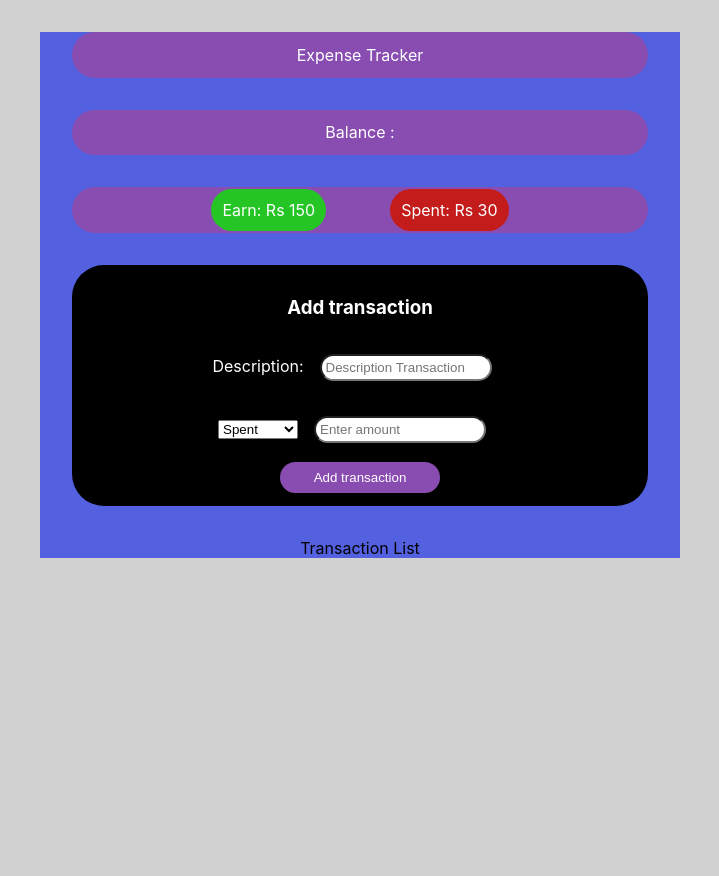
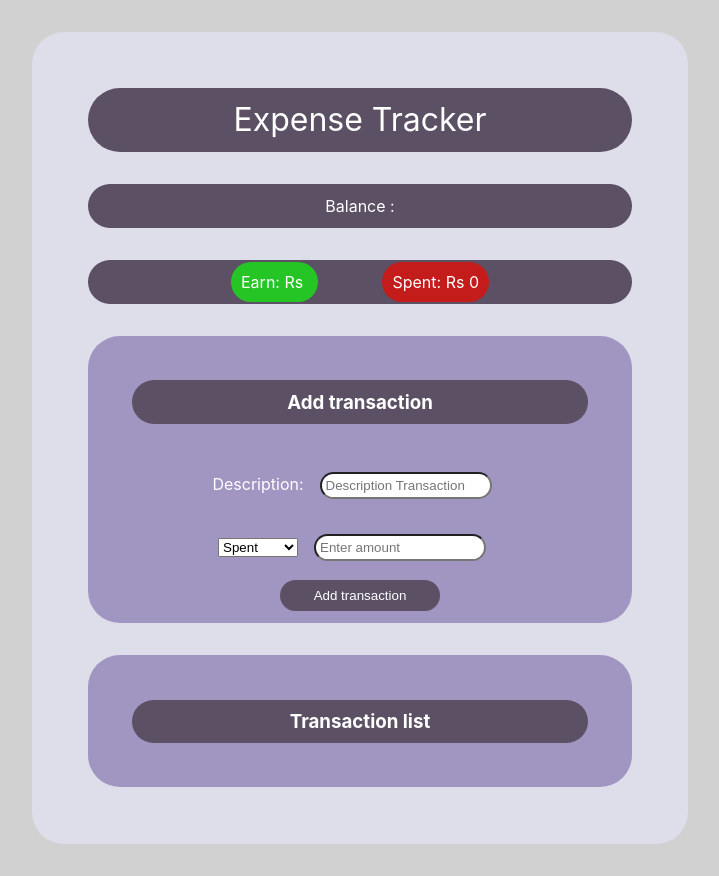
Before and after one commit to sanjayrjs16/CashFlow-tracker-react, a React (Create React App) app: page / in a window 1280 px wide. Shown: the whole page, without its empty margins (280-999 px from the left). Before the commit the page ends 800 px from the top, so only its background shows below. Built offline with nearby package versions, Linux system fonts and the light colour scheme.

Commit message:
Use Reducer and ContextAPI

```diff
--- a/package.json
+++ b/package.json
@@ -9,7 +9,8 @@
     "node-sass": "^4.14.1",
     "react": "^16.13.1",
     "react-dom": "^16.13.1",
-    "react-scripts": "3.4.3"
+    "react-scripts": "3.4.3",
+    "uuid": "^8.3.0"
   },
   "scripts": {
     "start": "react-scripts start",
--- a/scss/_variables.scss
+++ b/scss/_variables.scss
@@ -1,7 +1,7 @@
 $bg-color : rgb(209, 209, 209);
-$primary-color: rgb(83, 97, 224);
-$secondary-color: rgb(137, 77, 177);
-$dark-color: black;
+$primary-color: rgb(221, 222, 233);
+$secondary-color: rgb(92, 80, 100);
+$dark-color: rgb(161, 149, 194);
 $light-color: white;
 $earn-color: rgb(38, 197, 38);
 $spent-color: rgb(196, 27, 27);
--- a/scss/main.scss
+++ b/scss/main.scss
@@ -2,6 +2,9 @@
 
 body{
     background-color: $bg-color;
+    padding: 2rem;
+    border-radius: 1rem;
+
 
 }
 
@@ -26,6 +29,7 @@ body{
 
 }
 .App{
+    @extend %card;
     margin: auto;
     width: 50%;
     text-align: center;
@@ -36,6 +40,7 @@ body{
         @extend %card;
         background-color: $secondary-color;
         color: $light-color;
+        font-size: 2rem;
 
     }
 
@@ -68,9 +73,15 @@ body{
         background-color: $dark-color;
         color: $light-color;
 
+        .trans-header{
+            @extend %card;
+            background-color: $secondary-color;
+        }
+
         .form-items{
             display: grid;
             grid-template-rows: 2fr 2fr 1fr;
+
             .trans-description-input{
                 @extend %inputs;
             }
@@ -91,4 +102,23 @@ body{
             }
         }
     }
+
+    .transaction-list{
+        @extend %card;
+        background-color: $dark-color;
+
+        .trans-list-header{
+            @extend %card;
+            background-color: $secondary-color;
+            color: $light-color;
+
+        }
+        .trans-list-items{
+            @extend %card;
+            background-color: $primary-color;
+            list-style: none;
+
+
+        }
+    }
 }
--- a/src/components/AddTransaction.js
+++ b/src/components/AddTransaction.js
@@ -1,12 +1,16 @@
-import React, {useState, useEffect} from 'react'
+import React, {useState, useEffect, useContext} from 'react'
+import { GlobalContext } from '../contexts/GlobalContext'
+import { v4 as uuidv4 } from 'uuid';
 
 export const AddTransaction = () => {
+
     const [text, setText] = useState(() => { return "" })
     const [amount, setAmount] = useState(() => { return "" })
     const [select, setSelect] = useState(() => { return "" })
-    // const selectRef = useRef(0)
 
-    useEffect(() =>{
+   const {  addtransaction } = useContext(GlobalContext)
+
+   useEffect(() =>{
        setAmount( () => {
            if (select === "Earn"){
                if(amount < 0)
@@ -24,38 +28,35 @@ export const AddTransaction = () => {
         console.log("rendered")
     },[select, amount])
 
-    // const finalAmount = (amt) =>{
-    //     setAmount(()=> {
-    //         if (select == "Earn")
-    //             return amt
-    //         else
-    //             return -1*amt
-    //         })
-    // }
+   const handleSubmit = (e) => {
+       e.preventDefault()
+      // setinitialState([...initialState, {id: uuidv4(), text: text, amount: amount}])
+    const  transaction = {id: uuidv4(), text: text, amount: amount}
+      addtransaction(transaction);
+       setAmount('')
+       setText('')
 
+   }
     return (
         <div className="add-transaction">
             <h3 className="trans-header">Add transaction</h3>
-            <form>
+            <form onSubmit = {handleSubmit}>
                 <div className = "form-items">
                         <div>
                             <label htmlFor="description">Description:</label>
-                            <input className="trans-description-input" type="text" value={text} onChange={(e) => {setText(e.target.value)}} placeholder="Description Transaction" />
+                            <input className="trans-description-input" type="text" value={text} onChange={(e) => {setText(e.target.value)}} placeholder="Description Transaction" required/>
                         </div>
-
                        <div>
-                            <select className="trans-select" value={select} onChange={(e) => {setSelect(e.target.value)}} name="typeSelect">
-                                <option value={0} disabled defaultValue>Transaction</option>
+                            <select className="trans-select" value={select} onChange={(e) => {setSelect(e.target.value)}} name="typeSelect" required>
+                                <option value={0} disabled defaultValue="Transaction">Transaction</option>
                                 <option value= {"Spent"}>Spent</option>
                                 <option value= {"Earn"}>Earn</option>
                             </select>
-                            <input className="trans-amount-input" type="number" value={amount} onChange={(e) => {setAmount(e.target.value)}}  placeholder="Enter amount" />
+                            <input className="trans-amount-input" type="number" value={amount} onChange={(e) => {setAmount(e.target.value)}}  placeholder="Enter amount" required/>
                        </div>
-
                     <button className="trans-button" type="submit">Add transaction</button>
                 </div>
             </form>
-        {console.log(amount)}
         </div>
-    )
+    );
 }
--- a/src/components/IncomeExpences.js
+++ b/src/components/IncomeExpences.js
@@ -1,14 +1,21 @@
-import React from 'react'
+import React, { useContext } from 'react';
+import { GlobalContext } from '../contexts/GlobalContext';
 
+let earn = 0, spent = 0;
 export const IncomeExpences = () => {
+    const {transactions } = useContext(GlobalContext);
     return (
+
         <div className="income-expences">
             <div className="earn">
-                Earn: Rs 150
+
+                Earn: Rs {transactions.map( transaction => {
+                        return (transaction.amount>0?transaction.amount:0);
+                    })}
             </div>
             <div className="spent">
-                Spent: Rs 30
+                Spent: Rs {spent}
             </div>
         </div>
-    )
+    );
 }
--- a/src/components/TransactionList.js
+++ b/src/components/TransactionList.js
@@ -1,9 +1,18 @@
-import React from 'react'
+import React, {useContext} from 'react'
+import { GlobalContext } from '../contexts/GlobalContext';
+
 
 export const TransactionList = () => {
+    const  { transactions } =  useContext(GlobalContext)
     return (
         <div className="transaction-list">
-            Transaction List
+          <h3 className="trans-list-header">Transaction list</h3>
+          <ul>
+            { transactions.map( transaction => {
+                                return (<li className="trans-list-items" key = {transaction.id} >{transaction.text} : {transaction.amount}</li>);
+                            })
+            }
+          </ul>
         </div>
-    )
+    );
 }
--- /dev/null
+++ b/src/contexts/AppReducer.js
@@ -0,0 +1,11 @@
+export default (state, action) => {
+    switch(action.type){
+        case "ADD_TRANS":
+            return {
+                ...state,
+                transactions: [action.payload, ...state.transactions]
+              }
+        default:
+            return state;
+    }
+}
--- /dev/null
+++ b/src/contexts/GlobalContext.js
@@ -0,0 +1,25 @@
+import React , {createContext, useReducer } from 'react';
+import AppReducer from './AppReducer';
+
+const initialState = {
+    transactions : []
+}
+
+export const GlobalContext = createContext(initialState);
+
+
+const GlobalContextProvider = (props) => {
+   // const [initialState, setinitialState] = useState([]);
+    const [state, dispatch] = useReducer(AppReducer,initialState);
+    function addtransaction(transaction) {
+        dispatch({type: "ADD_TRANS",payload: transaction } );
+    }
+    return (
+        <GlobalContext.Provider value = {{transactions: state.transactions, addtransaction } }>
+            {props.children}
+        </GlobalContext.Provider>
+    );
+
+
+}
+export default GlobalContextProvider;
```
Also changed, not shown: src/App.js (+8 -5 lines), src/dist/css/main.css, 2 other files (tests, documents, lock files or other folders).
